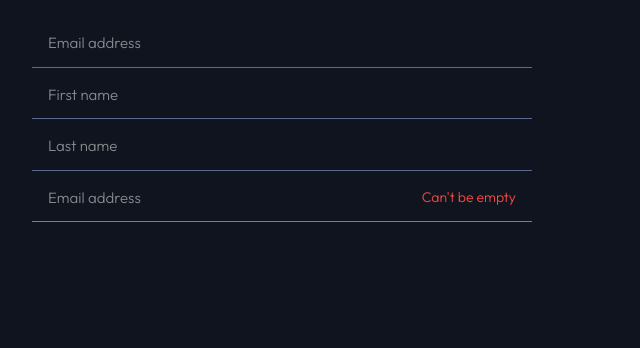
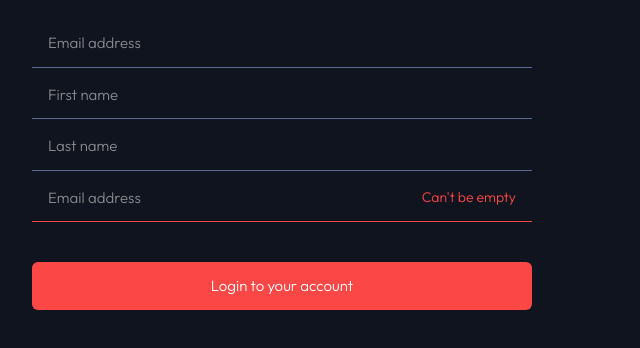
Before and after one commit to JlordS32/Entertainment-App, a React (Vite) app: page / in a window 1280 px wide. Shown: the top 348 px of the page, without its empty margins (0-640 px from the left). Built offline with nearby package versions, Linux system fonts and the light colour scheme; no server answers.

Commit message:
finished btn

```diff
--- a/src/App.tsx
+++ b/src/App.tsx
@@ -2,6 +2,7 @@ import { useEffect, useState } from "react";
 import { fetchDiscoverMovies } from "./api/fetchMovies";
 import Search from "./components/Search";
 import FormInput from "./components/FormInput";
+import Button from "./components/Button";
 
 const App = () => {
    const [data, setData] = useState<any>();
@@ -30,6 +31,9 @@ const App = () => {
                   errorMsg="Can't be empty"
                />
             </form>
+            <div className="mt-10">
+               <Button text="Login to your account"/>
+            </div>
          </div>
       </div>
    );
--- /dev/null
+++ b/src/components/Button.tsx
@@ -0,0 +1,14 @@
+type ButtonProps = {
+   text?: string;
+   onClick?: () => void;
+};
+
+const Button = ({ text = "Button", onClick = () => {} }: ButtonProps) => {
+   return (
+      <button className="btn" onClick={onClick}>
+         <span>{text}</span>
+      </button>
+   );
+};
+
+export default Button;
--- a/src/index.css
+++ b/src/index.css
@@ -84,8 +84,9 @@
       @apply border-b-tertiary border-b-1 outline-none;
    }
 
-   .form-input, .form-input:valid {
-      @apply border-b-tertiary border-b-1 indent-4 outline-none relative;
+   .form-input,
+   .form-input:valid {
+      @apply border-b-tertiary relative border-b-1 indent-4 outline-none;
    }
 
    .form-input:focus {
@@ -95,6 +96,10 @@
    .form-input:invalid {
       @apply border-b-accent;
    }
+
+   .btn {
+      @apply bg-accent h-[48px] w-full cursor-pointer overflow-hidden rounded-md text-center duration-300 hover:scale-x-101 hover:bg-white hover:text-black active:scale-x-100;
+   }
 }
 
 @layer utilities {
```
